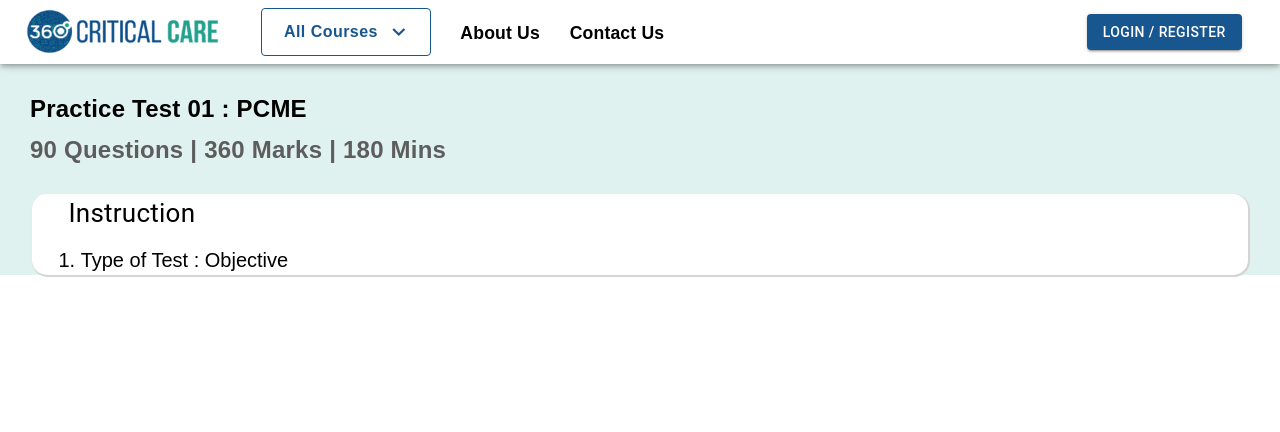
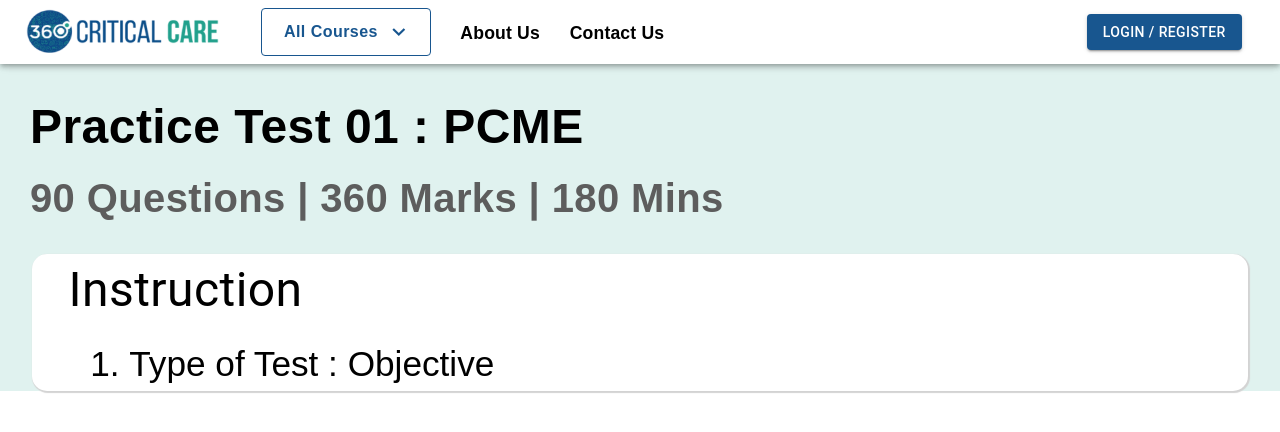
Before and after one commit to vidhichandrakar/360-critical-care, a React (Create React App) app: page /user/testportal in a window 1280 px wide. Shown: the top 432 px of the page. Built offline with nearby package versions, Linux system fonts and the light colour scheme.

Commit message:
testportal ui

```diff
--- a/src/App.css
+++ b/src/App.css
@@ -1,10 +1,13 @@
 
 :root {
+ --large:3rem;
+ --medium:2.5rem;
+ --small:2.2rem;
  --MainHeading:26px;
  --subHeading:24px;
  --ScndHeading:20px;
  --Heading:18px;
- --small:16px;
+
 }
 .App {
   font-family: sans-serif;
@@ -147,22 +150,23 @@
 }
 .olList li{
 text-align: left !important;
-margin-left: 4% !important;
+margin-left: 5% !important;
 margin-top: 1% !important;
 font-size: var(--Heading) !important;
 }
 @media (max-width:1366px) {
 
 .headingMain{
-  font-size: var(--subHeading) !important;
+  font-size: var(--large) !important;
 }
 .headingMainSub{
-  font-size: var(--subHeading) !important;
+  font-size: var(--medium) !important;
 }
 .olList li{
-  font-size: var(--ScndHeading) !important;
+  font-size: var(--small) !important;
+  margin-left: 8% !important;
 }
 .instructionHead{
-  font-size: var(--MainHeading) !important;
+  font-size: var(--large) !important;
 }
 }
```
